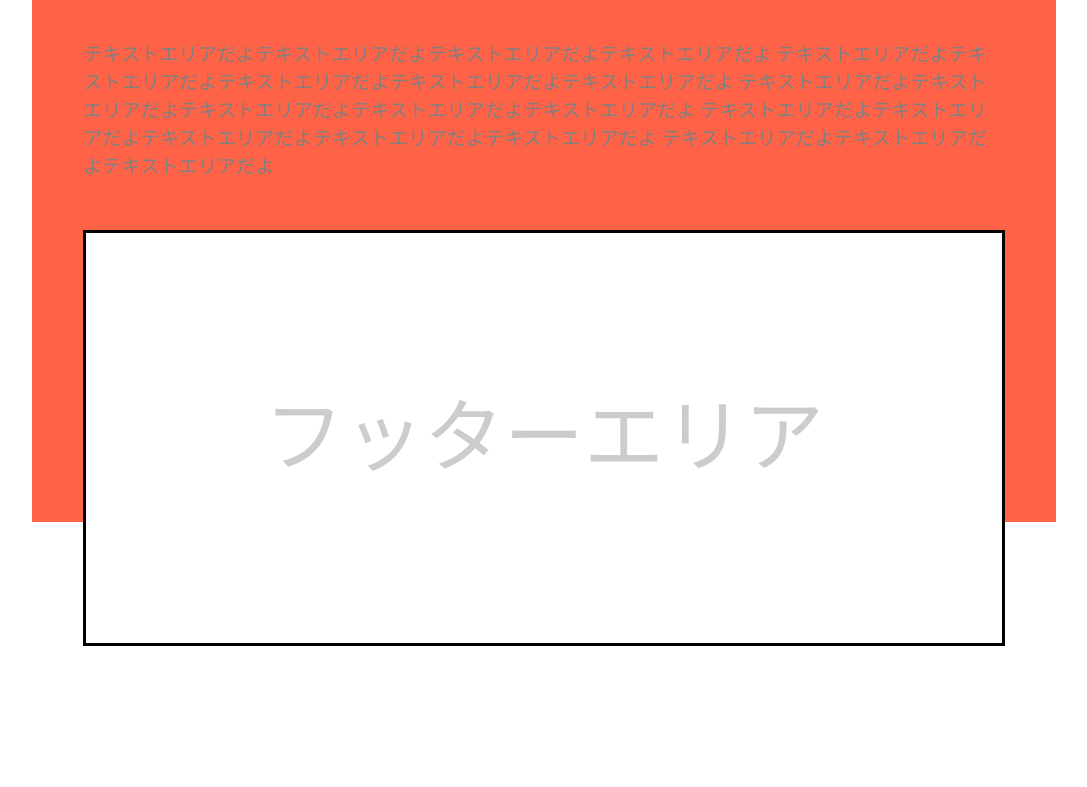
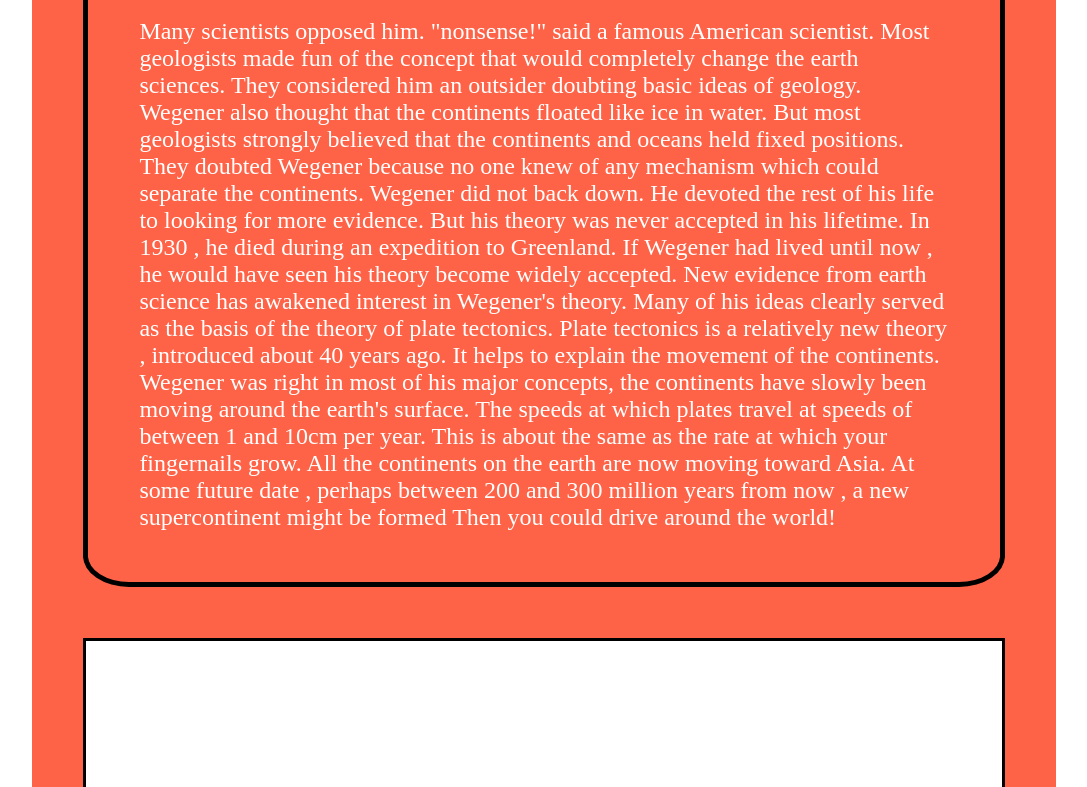
Before and after one commit to kazuko0811/gittest1224, a plain HTML site: page index.html in a window 1280 px wide. Shown: the part 459-1246 px from the top of the page, without its empty margins (96-1183 px from the left). Before the commit the page ends 1105 px from the top, so only its background shows below. Drawn offline with Linux system fonts and the light colour scheme.

Commit message:
main-content更新

```diff
--- a/index.html
+++ b/index.html
@@ -23,12 +23,29 @@
 			</div>
 
 			<div class="main">
-				<p class="contant-p">これはgitで作ったよ</p>
-				<p class="content-text">テキストエリアだよテキストエリアだよテキストエリアだよテキストエリアだよ
-				テキストエリアだよテキストエリアだよテキストエリアだよテキストエリアだよテキストエリアだよ
-				テキストエリアだよテキストエリアだよテキストエリアだよテキストエリアだよテキストエリアだよ
-				テキストエリアだよテキストエリアだよテキストエリアだよテキストエリアだよテキストエリアだよ
-				テキストエリアだよテキストエリアだよテキストエリアだよ</p>
+				<p class="main-contant">Many scientists opposed him.
+"nonsense!"
+said a famous American scientist.
+Most geologists made fun of the concept that would completely change the earth sciences.
+They considered him an outsider doubting basic ideas of geology.
+Wegener also thought that the continents floated like ice in water.
+But most geologists strongly believed that the continents and oceans held fixed positions.
+They doubted Wegener because no one knew of any mechanism which could separate the continents.
+Wegener did not back down.
+He devoted the rest of his life to looking for more evidence.
+But his theory was never accepted in his lifetime.
+In 1930 , he died during an expedition to Greenland.
+If Wegener had lived until now , he would have seen his theory become widely accepted.
+New evidence from earth science has awakened interest in Wegener's theory.
+Many of his ideas clearly served as the basis of the theory of plate tectonics.
+
+Plate tectonics is a relatively new theory , introduced about 40 years ago.
+It helps to explain the movement of the continents.
+Wegener was right in most of his major concepts, the continents have slowly been moving around the earth's surface.
+The speeds at which plates travel at speeds of between 1 and 10cm per year.
+This is about the same as the rate at which your fingernails grow.
+All the continents on the earth are now moving toward Asia.
+At some future date , perhaps between 200 and 300 million years from now , a new supercontinent might be formed Then you could drive around the world!</p>
 			</div>
 
 			<div class="footer">
--- a/style.css
+++ b/style.css
@@ -7,7 +7,7 @@ body {
 
 .container {
 	width: 80%;
-	height: 960px;
+	/*height: 960px;*/
 	margin: 0 auto;
 	background: tomato;
 }
@@ -35,17 +35,20 @@ ul {
 	display: inline-block;
 	width: 20%;
 	font-size: medium;
-	line-height: 1.5em;
+	line-height: 3em;
 	text-align: center;
+	background: aqua;
 }
 
+/* ---------- メインコンテンツエリア ---------- */
 
-.contant-p {
-	color: blue;
-	font-size: 2em;
-	padding: 0;
+.main-contant {
+	color: #fff;
+	font-size: 1.5em;
+	padding: 5%;
 	margin: 5%;
-	border: 2px solid yellow;
+	border: 5px solid #000;
+	border-radius: 5%;
 }
 
 .footer:after {
@@ -61,9 +64,3 @@ ul {
 	margin: 5%;
 	background: #fff;
 }
-
-.content-text {
-	margin: 5%;
-	font-size: 1.2em;
-	color: #808080;
-}
```
